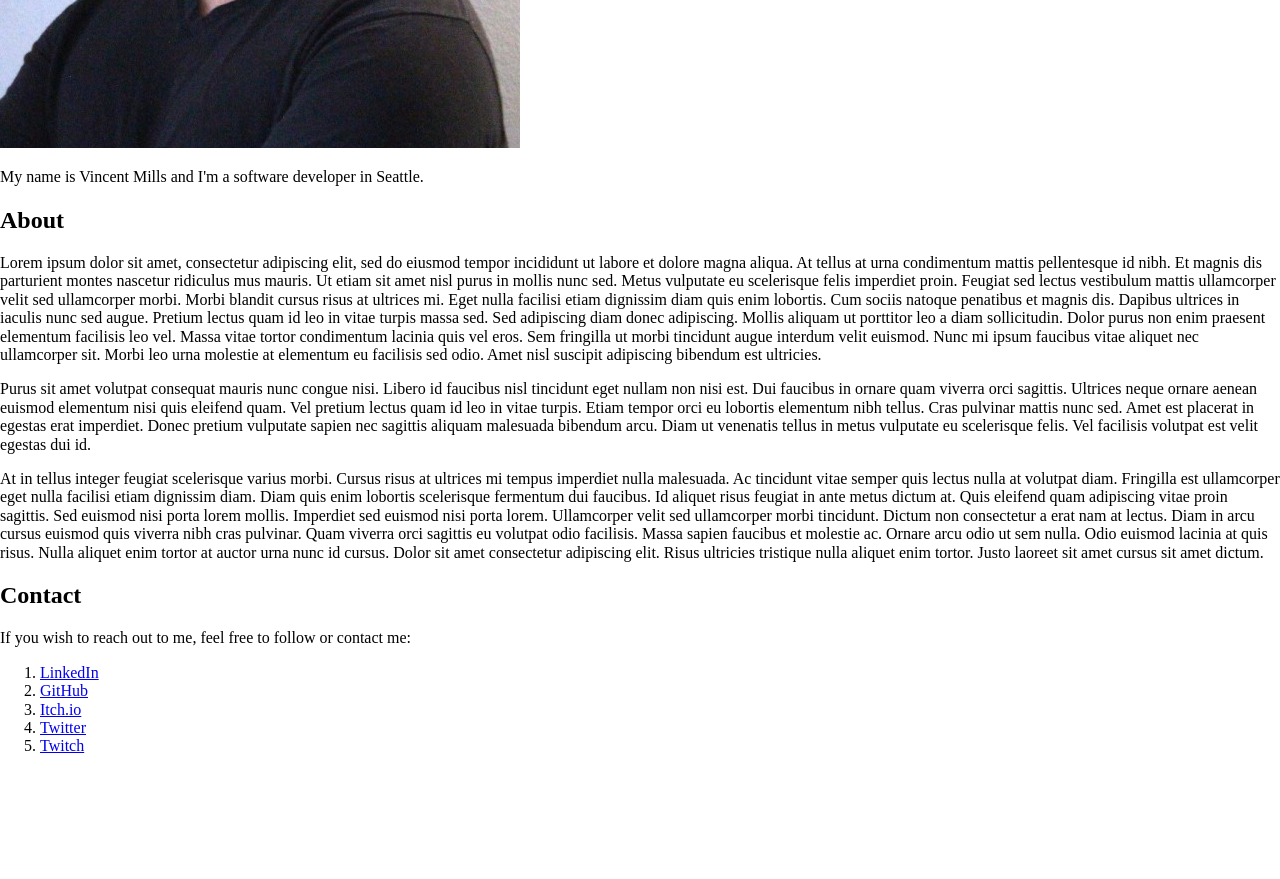
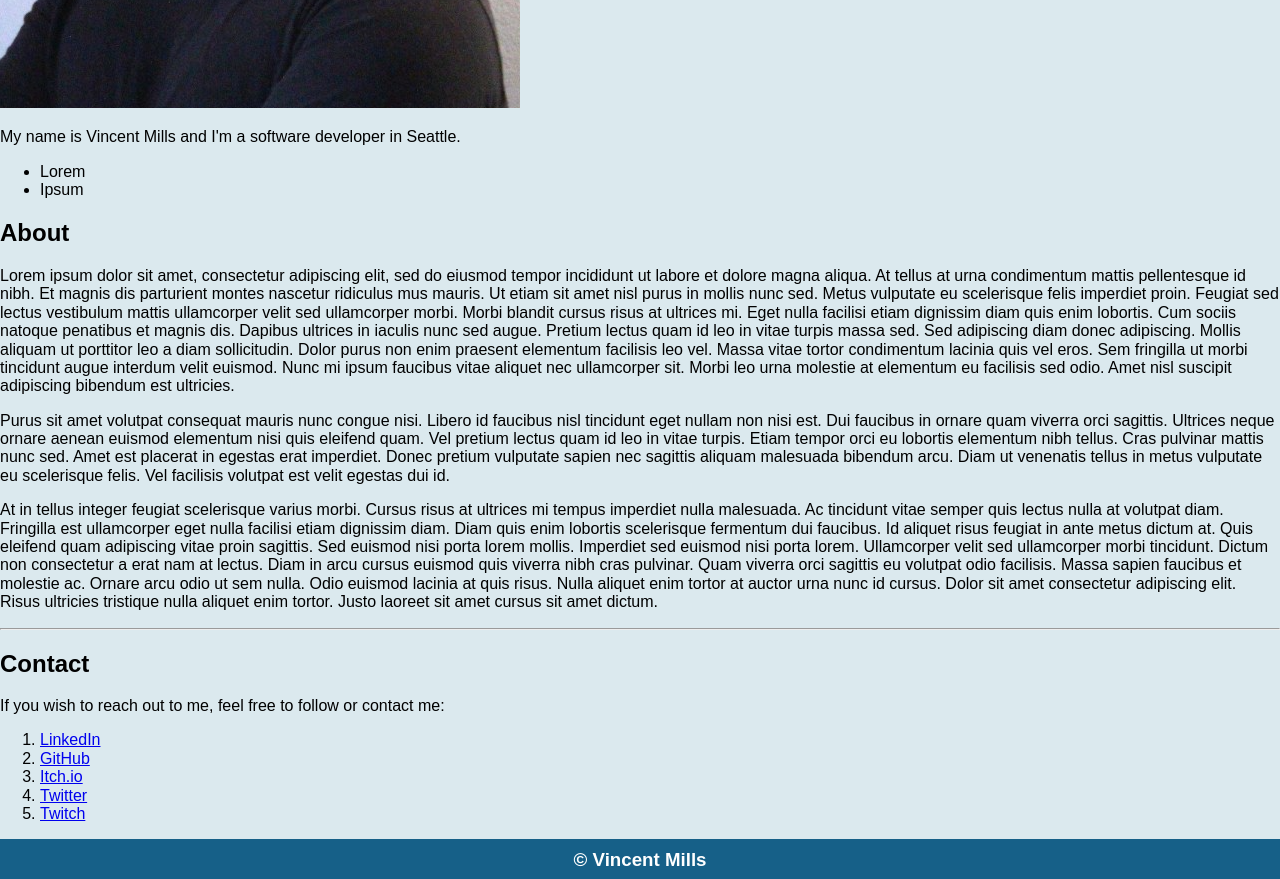
Before and after one commit to skye-trickster/skye-trickster.github.io, a plain HTML site: page index.html in a window 1280 px wide. Shown: the part 600-1479 px from the top of the page. Before the commit the page ends 1372 px from the top, so only its background shows below. Drawn offline with nearby package versions, Linux system fonts and the light colour scheme.

Commit message:
adjusted text aligning. Added styles.

```diff
--- a/index.html
+++ b/index.html
@@ -1,12 +1,16 @@
 <!DOCTYPE html>
 
-<html>
+<html lang="en">
 	<head>
-        <meta charset="utf-8">
-        <meta name="viewport" content="width=device-width">
+		<meta charset="utf-8" />
+		<meta name="viewport" content="width=device-width" />
 		<title>Vincent Mills</title>
-        <link href="https://cdnjs.cloudflare.com/ajax/libs/normalize/8.0.1/normalize.min.css" rel="stylesheet" type="text/css" />
-        <!--link href="style.css" rel="stylesheet" type="text/css" /-->
+		<link
+			href="https://cdnjs.cloudflare.com/ajax/libs/normalize/8.0.1/normalize.min.css"
+			rel="stylesheet"
+			type="text/css"
+		/>
+		<link href="style.css" rel="stylesheet" type="text/css" />
 	</head>
 
 	<body>
@@ -18,24 +22,78 @@
 		<main>
 			<div id="intro">
 				<div>
-                    <img src="promo-image.png" />
+					<img src="promo-image.png" alt="Vincent Portrait" />
 				</div>
 				<div>
-                    <p>My name is Vincent Mills and I'm a software developer in Seattle.</p>
-                    <p></p>
+					<p>
+						My name is Vincent Mills and I'm a software developer in Seattle.
+					</p>
+					<ul>
+						<li>Lorem</li>
+						<li>Ipsum</li>
+					</ul>
 				</div>
 			</div>
 			<div id="about">
 				<h2>About</h2>
-                <p>Lorem ipsum dolor sit amet, consectetur adipiscing elit, sed do eiusmod tempor incididunt ut labore et dolore magna aliqua. At tellus at urna condimentum mattis pellentesque id nibh. Et magnis dis parturient montes nascetur ridiculus mus mauris. Ut etiam sit amet nisl purus in mollis nunc sed. Metus vulputate eu scelerisque felis imperdiet proin. Feugiat sed lectus vestibulum mattis ullamcorper velit sed ullamcorper morbi. Morbi blandit cursus risus at ultrices mi. Eget nulla facilisi etiam dignissim diam quis enim lobortis. Cum sociis natoque penatibus et magnis dis. Dapibus ultrices in iaculis nunc sed augue. Pretium lectus quam id leo in vitae turpis massa sed. Sed adipiscing diam donec adipiscing. Mollis aliquam ut porttitor leo a diam sollicitudin. Dolor purus non enim praesent elementum facilisis leo vel. Massa vitae tortor condimentum lacinia quis vel eros. Sem fringilla ut morbi tincidunt augue interdum velit euismod. Nunc mi ipsum faucibus vitae aliquet nec ullamcorper sit. Morbi leo urna molestie at elementum eu facilisis sed odio. Amet nisl suscipit adipiscing bibendum est ultricies.</p>
-                <p>Purus sit amet volutpat consequat mauris nunc congue nisi. Libero id faucibus nisl tincidunt eget nullam non nisi est. Dui faucibus in ornare quam viverra orci sagittis. Ultrices neque ornare aenean euismod elementum nisi quis eleifend quam. Vel pretium lectus quam id leo in vitae turpis. Etiam tempor orci eu lobortis elementum nibh tellus. Cras pulvinar mattis nunc sed. Amet est placerat in egestas erat imperdiet. Donec pretium vulputate sapien nec sagittis aliquam malesuada bibendum arcu. Diam ut venenatis tellus in metus vulputate eu scelerisque felis. Vel facilisis volutpat est velit egestas dui id.</p>
-                <p>At in tellus integer feugiat scelerisque varius morbi. Cursus risus at ultrices mi tempus imperdiet nulla malesuada. Ac tincidunt vitae semper quis lectus nulla at volutpat diam. Fringilla est ullamcorper eget nulla facilisi etiam dignissim diam. Diam quis enim lobortis scelerisque fermentum dui faucibus. Id aliquet risus feugiat in ante metus dictum at. Quis eleifend quam adipiscing vitae proin sagittis. Sed euismod nisi porta lorem mollis. Imperdiet sed euismod nisi porta lorem. Ullamcorper velit sed ullamcorper morbi tincidunt. Dictum non consectetur a erat nam at lectus. Diam in arcu cursus euismod quis viverra nibh cras pulvinar. Quam viverra orci sagittis eu volutpat odio facilisis. Massa sapien faucibus et molestie ac. Ornare arcu odio ut sem nulla. Odio euismod lacinia at quis risus. Nulla aliquet enim tortor at auctor urna nunc id cursus. Dolor sit amet consectetur adipiscing elit. Risus ultricies tristique nulla aliquet enim tortor. Justo laoreet sit amet cursus sit amet dictum.</p>
+				<p>
+					Lorem ipsum dolor sit amet, consectetur adipiscing elit, sed do
+					eiusmod tempor incididunt ut labore et dolore magna aliqua. At tellus
+					at urna condimentum mattis pellentesque id nibh. Et magnis dis
+					parturient montes nascetur ridiculus mus mauris. Ut etiam sit amet
+					nisl purus in mollis nunc sed. Metus vulputate eu scelerisque felis
+					imperdiet proin. Feugiat sed lectus vestibulum mattis ullamcorper
+					velit sed ullamcorper morbi. Morbi blandit cursus risus at ultrices
+					mi. Eget nulla facilisi etiam dignissim diam quis enim lobortis. Cum
+					sociis natoque penatibus et magnis dis. Dapibus ultrices in iaculis
+					nunc sed augue. Pretium lectus quam id leo in vitae turpis massa sed.
+					Sed adipiscing diam donec adipiscing. Mollis aliquam ut porttitor leo
+					a diam sollicitudin. Dolor purus non enim praesent elementum facilisis
+					leo vel. Massa vitae tortor condimentum lacinia quis vel eros. Sem
+					fringilla ut morbi tincidunt augue interdum velit euismod. Nunc mi
+					ipsum faucibus vitae aliquet nec ullamcorper sit. Morbi leo urna
+					molestie at elementum eu facilisis sed odio. Amet nisl suscipit
+					adipiscing bibendum est ultricies.
+				</p>
+				<p>
+					Purus sit amet volutpat consequat mauris nunc congue nisi. Libero id
+					faucibus nisl tincidunt eget nullam non nisi est. Dui faucibus in
+					ornare quam viverra orci sagittis. Ultrices neque ornare aenean
+					euismod elementum nisi quis eleifend quam. Vel pretium lectus quam id
+					leo in vitae turpis. Etiam tempor orci eu lobortis elementum nibh
+					tellus. Cras pulvinar mattis nunc sed. Amet est placerat in egestas
+					erat imperdiet. Donec pretium vulputate sapien nec sagittis aliquam
+					malesuada bibendum arcu. Diam ut venenatis tellus in metus vulputate
+					eu scelerisque felis. Vel facilisis volutpat est velit egestas dui id.
+				</p>
+				<p>
+					At in tellus integer feugiat scelerisque varius morbi. Cursus risus at
+					ultrices mi tempus imperdiet nulla malesuada. Ac tincidunt vitae
+					semper quis lectus nulla at volutpat diam. Fringilla est ullamcorper
+					eget nulla facilisi etiam dignissim diam. Diam quis enim lobortis
+					scelerisque fermentum dui faucibus. Id aliquet risus feugiat in ante
+					metus dictum at. Quis eleifend quam adipiscing vitae proin sagittis.
+					Sed euismod nisi porta lorem mollis. Imperdiet sed euismod nisi porta
+					lorem. Ullamcorper velit sed ullamcorper morbi tincidunt. Dictum non
+					consectetur a erat nam at lectus. Diam in arcu cursus euismod quis
+					viverra nibh cras pulvinar. Quam viverra orci sagittis eu volutpat
+					odio facilisis. Massa sapien faucibus et molestie ac. Ornare arcu odio
+					ut sem nulla. Odio euismod lacinia at quis risus. Nulla aliquet enim
+					tortor at auctor urna nunc id cursus. Dolor sit amet consectetur
+					adipiscing elit. Risus ultricies tristique nulla aliquet enim tortor.
+					Justo laoreet sit amet cursus sit amet dictum.
+				</p>
 			</div>
+			<hr />
 			<div id="contact">
 				<h2>Contact</h2>
-                <p>If you wish to reach out to me, feel free to follow or contact me:</p>
+				<p>
+					If you wish to reach out to me, feel free to follow or contact me:
+				</p>
 				<ol>
-                    <li><a href="https://www.linkedin.com/in/vincentemills/">LinkedIn</a></li>
+					<li>
+						<a href="https://www.linkedin.com/in/vincentemills/">LinkedIn</a>
+					</li>
 					<li><a href="https://github.com/skye-trickster">GitHub</a></li>
 					<li><a href="https://skyetrickster.itch.io/">Itch.io</a></li>
 					<li><a href="https://twitter.com/SkyeTrickster">Twitter</a></li>
@@ -43,5 +101,9 @@
 				</ol>
 			</div>
 		</main>
+
+		<footer>
+			<h3>&copy; Vincent Mills</h3>
+		</footer>
 	</body>
 </html>
--- a/style.css
+++ b/style.css
@@ -0,0 +1,35 @@
+:root {
+    --background-color: #DBE9EE;
+    --text-color: black;
+    --text-font: Arial, Helvetica, sans-serif;
+
+    --header-background-color: #166088;
+    --header-text-color: white;
+}
+
+html {
+    background-color: var(--background-color);
+    color: var(--main-color);
+    font-family: var(--text-font);
+    font-size: 1em;
+}
+
+header {
+    background-color: var(--header-background-color);
+    color: var(--header-text-color);
+    text-align: center;
+    height: 5em;
+}
+
+header h1, header h3, footer h3 {
+    margin: 0;
+    padding-top: 0.1em;
+}
+
+footer {
+    background-color: var(--header-background-color);
+    text-align: center;
+    color: var(--header-text-color);
+    padding-bottom: 0.5em;
+    padding-top: 0.5em;
+}
```
Lines whose indentation alone changed are shown as unchanged.
